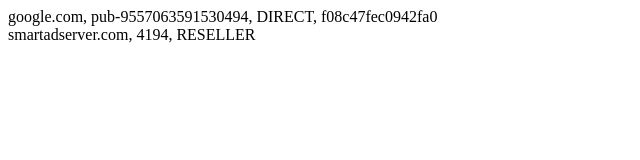
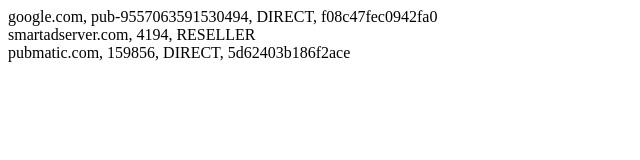
Before and after one commit to geekstars/app-ads.txt, a plain HTML site: page index.html in a window 1280 px wide. Shown: the whole page, without its empty margins (0-640 px from the left). Drawn offline with Linux system fonts and the light colour scheme.

Commit message:
Update index.html

```diff
--- a/index.html
+++ b/index.html
@@ -4,5 +4,7 @@
 google.com, pub-9557063591530494, DIRECT, f08c47fec0942fa0
 <br />
 smartadserver.com, 4194, RESELLER
+<br />
+pubmatic.com, 159856, DIRECT, 5d62403b186f2ace
 </body>
 </html>
```
